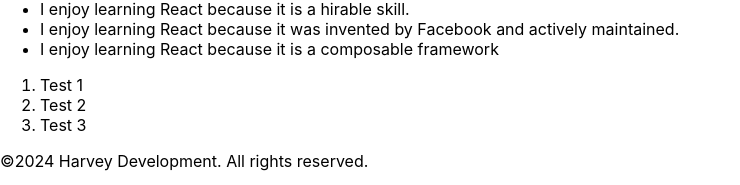
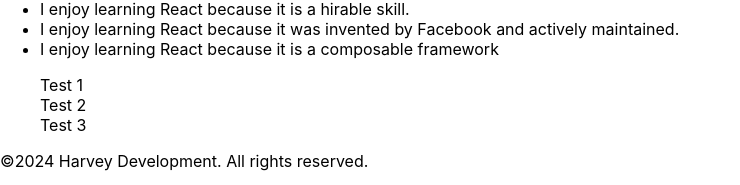
Before and after one commit to gabeharvey/Custom-Components-React, a React (Create React App) app: page / in a window 1280 px wide. Shown: the part 291-476 px from the top of the page, without its empty margins (0-740 px from the left). Built offline with nearby package versions, Linux system fonts and the light colour scheme.

Commit message:
Added app.css import to header and home components

```diff
--- a/src/Header.jsx
+++ b/src/Header.jsx
@@ -1,5 +1,6 @@
 import React from 'react';
 import logo from "./logo.svg"
+import "./App.css";
 
 function Header () {
     return (
--- a/src/Home.jsx
+++ b/src/Home.jsx
@@ -1,4 +1,5 @@
 import React from "react";
+import "./App.css";
 
 function Test () {
     return (
@@ -15,7 +16,7 @@ function Paragraph () {
 function Segment () {
     return (
         <div>
-            <ol>
+            <ol className="nav-items">
                 <li>Test 1</li>
                 <li>Test 2</li>
                 <li>Test 3</li>
```
